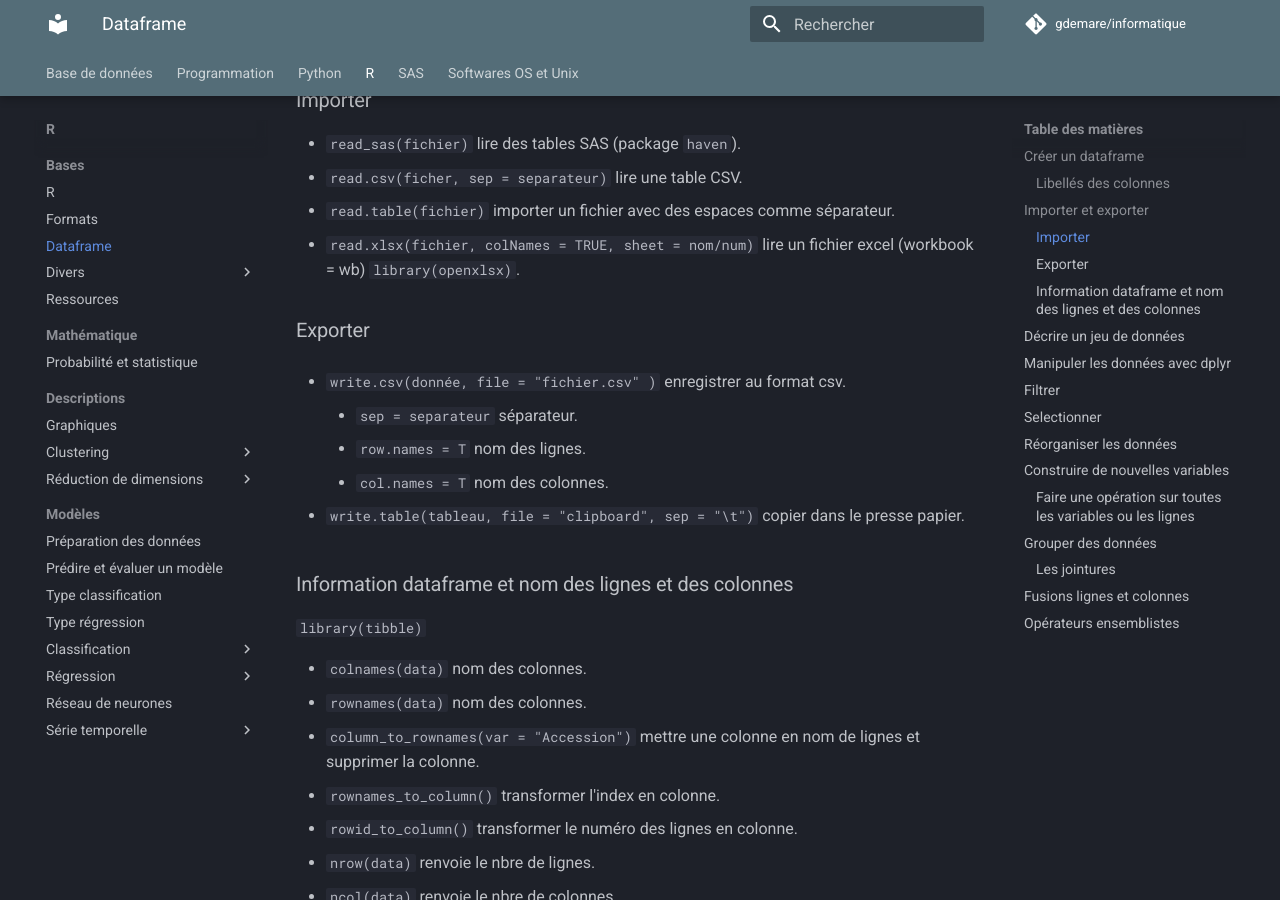
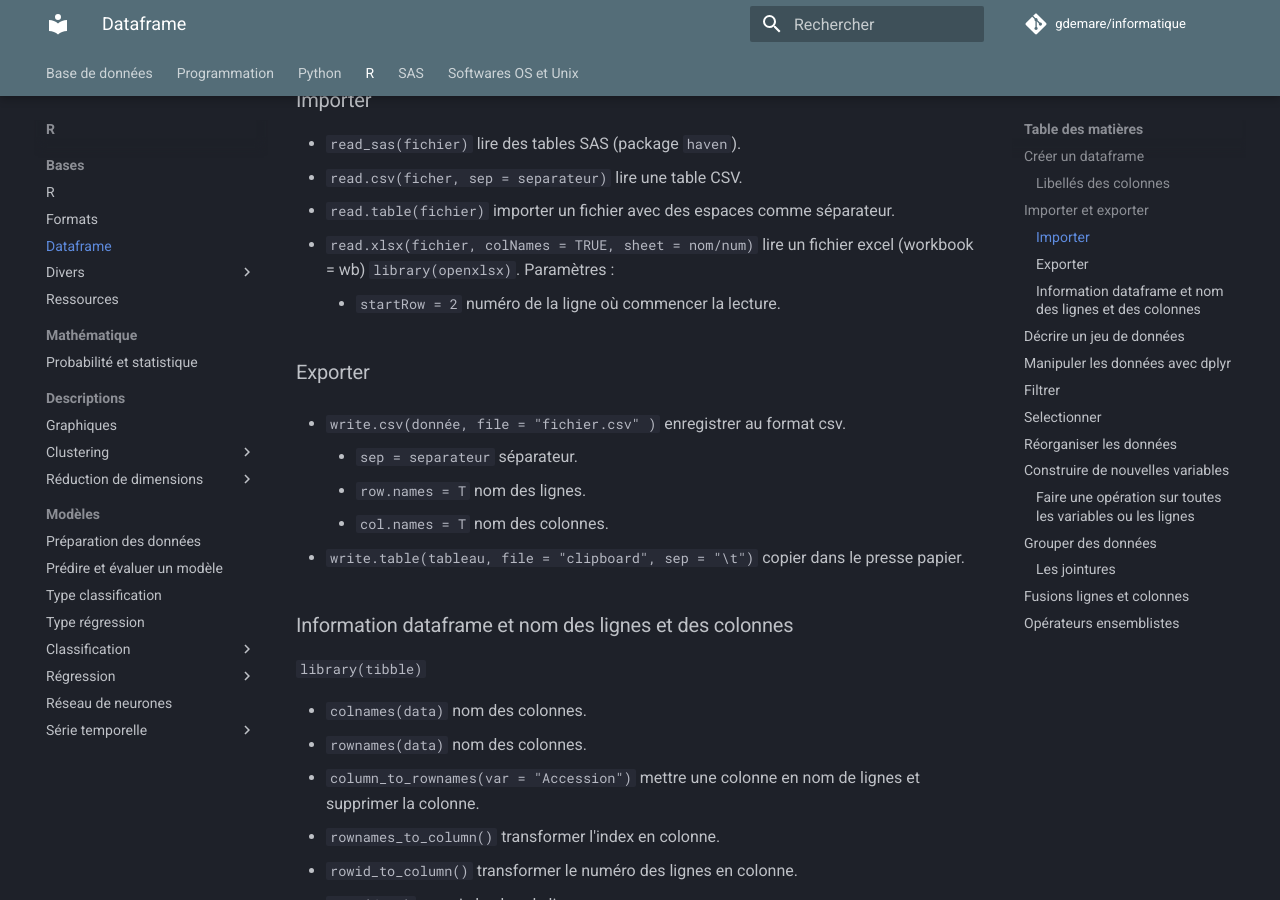
Before and after one commit to gdemare/Informatique, an MkDocs documentation site: the page built from docs/r/manipuler-donnees_r.md, in a window 1280 px wide and 900 px high, scrolled down 681 px. Built offline with MkDocs 1.6.1 and Material for MkDocs 9.7.7, drawn with Linux system fonts in a browser that asks for light colours; comment, search, counter and statistics services are not loaded.

Commit message:
Update manipuler-donnees_r.md

```diff
--- a/docs/r/manipuler-donnees_r.md
+++ b/docs/r/manipuler-donnees_r.md
@@ -19,7 +19,9 @@ Packages `labelled`
 * `read_sas(fichier)` lire des tables SAS (package `haven`).
 * `read.csv(ficher, sep = separateur)` lire une table CSV.
 * `read.table(fichier)` importer un fichier avec des espaces comme séparateur.
-* `read.xlsx(fichier, colNames = TRUE, sheet = nom/num)` lire un fichier excel (workbook = wb) `library(openxlsx)`.
+* `read.xlsx(fichier, colNames = TRUE, sheet = nom/num)` lire un fichier excel (workbook = wb) `library(openxlsx)`. Paramètres :
+
+	* `startRow = 2` numéro de la ligne où commencer la lecture.
 
 ### Exporter
 
```
